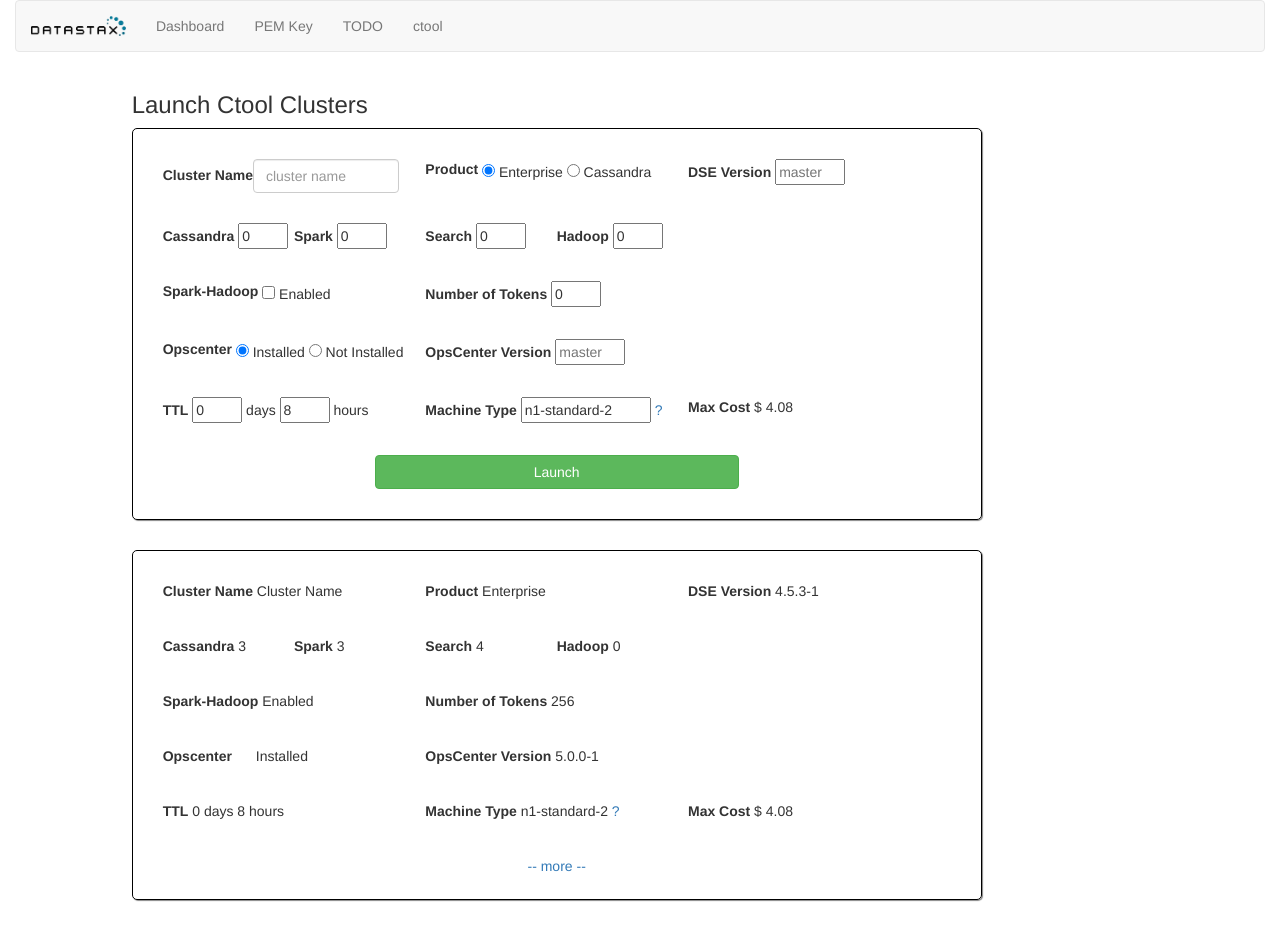
After one commit to datastax-demos/demo-portal, a Python web app: template flask/templates/ctool.jinja2 in a window 1280 px wide. The commit adds this page. Run offline with Jinja, Linux system fonts and the light colour scheme; the template is opened without the code that fills it, so the values that code supplies are empty; some libraries are stand-ins or nearby versions.

Commit message:
Added ctool layout

```diff
--- /dev/null
+++ b/flask/static/css/ctool.css
@@ -0,0 +1,84 @@
+ul {
+    list-style-type: none;
+    padding: 0;
+    margin: 0;
+}
+
+span.radio {
+    display: initial;
+}
+
+input:-webkit-autofill {
+    -webkit-box-shadow: 0 0 0 50px white inset;
+    -webkit-text-fill-color: #333;
+}
+
+input:-webkit-autofill:focus {
+    -webkit-box-shadow: 0 0 0 50px white inset;
+    -webkit-text-fill-color: #333;
+}
+
+.text-center {
+    text-align: center;
+}
+
+.form-col {
+    padding: 0;
+}
+
+.form-border {
+    border: black;
+    border-width: 1px;
+    border-style: solid;
+    border-radius: 5px;
+    box-shadow: 1px 1px 1px #888888;
+    padding: 30px;
+    width: 850px;
+    margin-bottom: 30px;
+    overflow: hidden;
+}
+
+.launched-clusters {
+    height: 350px;
+    min-height: 350px;
+}
+
+.form-row {
+    margin-left: 0;
+    margin-right: 0;
+    padding-bottom: 30px;
+}
+
+.form-well {
+    margin-left: 0;
+    margin-right: 0;
+    margin-bottom: 0;
+}
+
+.padded-label {
+    padding-left: 30px !important;
+}
+
+.number-input {
+    width: 50px;
+}
+
+.version-input {
+    width: 70px;
+}
+
+.machine-type-input {
+    width: 130px
+}
+
+#clustername {
+    max-width: 146px;
+}
+
+#clustername-col {
+    display: -webkit-inline-box;
+}
+
+#submit-button {
+    width: 100%;
+}
--- /dev/null
+++ b/flask/static/js/ctool.js
@@ -0,0 +1,16 @@
+$(document).ready(function () {
+    $('label').tooltip();
+    $('.reveal').click(function (e) {
+        var parent = $(this).parent().parent();
+        var currentHeight = parent[0].offsetHeight + 'px';
+        var minHeight = parent.css('min-height');
+        var openHeight = parent[0].scrollHeight + 'px';
+
+        if (minHeight == currentHeight) {
+            parent.animate({"height": openHeight}, {duration: "slow" });
+        } else {
+            parent.animate({"height": minHeight}, {duration: "slow" });
+        }
+        e.preventDefault();
+    });
+});
--- a/flask/templates/base.jinja2
+++ b/flask/templates/base.jinja2
@@ -33,6 +33,7 @@
                     <li><a href="/">Dashboard</a></li>
                     <li><a href="/pem">PEM Key</a></li>
                     <li><a href="/todo">TODO</a></li>
+                    <li><a href="/ctool">ctool</a></li>
                 </ul>
                 <ul class="nav navbar-nav navbar-right">
                     {% if session.email %}
--- /dev/null
+++ b/flask/templates/ctool.jinja2
@@ -0,0 +1,396 @@
+{% extends "base.jinja2" %}
+
+{% block head %}
+    <link href="{{ url_for('static',
+                   filename='bootstrapvalidator/dist/css/bootstrapValidator.min.css') }}"
+          rel="stylesheet">
+    <link href="{{ url_for('static', filename='css/ctool.css') }}"
+          rel="stylesheet">
+{% endblock %}
+
+{% block body %}
+    <div class="col-xs-offset-0 col-xs-12">
+    <h3 class="col-xs-offset-1">Launch Ctool Clusters</h3>
+
+    <datalist id="machine-type-list">
+        <option value="n1-standard-1">
+        <option value="n1-standard-2">
+        <option value="n1-standard-4">
+        <option value="n1-standard-8">
+        <option value="n1-standard-16">
+        <option value="n1-highmem-2">
+        <option value="n1-highmem-4">
+        <option value="n1-highmem-8">
+        <option value="n1-highmem-16">
+        <option value="n1-highcpu-2">
+        <option value="n1-highcpu-4">
+        <option value="n1-highcpu-8">
+        <option value="n1-highcpu-16">
+        <option value="f1-micro">
+        <option value="g1-small">
+    </datalist>
+    <datalist id="ten-count">
+        <option value=1>
+        <option value=2>
+        <option value=3>
+        <option value=4>
+        <option value=5>
+        <option value=6>
+        <option value=7>
+        <option value=8>
+        <option value=9>
+        <option value=10>
+    </datalist>
+    <datalist id="dse-version-list">
+        <option value="4.6-1">
+        <option value="4.5.3-1">
+        <option value="4.5.2-1">
+        <option value="4.5.1-1">
+        <option value="4.5.0-1">
+    </datalist>
+    <datalist id="num-of-tokens-list">
+        <option value=0>
+        <option value=256>
+    </datalist>
+    <datalist id="opscenter-version-list">
+        <option value="5.0.0-1">
+        <option value="4.5.0-1">
+    </datalist>
+
+    <div class="form-border col-xs-offset-1 col-xs-10">
+        <form class="form-inline" role="form" action="launchctool"
+              method="post" autocomplete="off"
+              id="launch-form">
+            <div class="row form-row">
+                <div class="col-xs-4 form-col" id="clustername-col">
+                    <label for="clustername">Cluster Name</label>
+                    <input id="clustername" name="clustername"
+                           placeholder="cluster name"
+                           type="text" class="form-control">
+                </div>
+                <div class="col-xs-4 form-col">
+                    <label>Product</label>
+            <span class="radio">
+                <label>
+                    <input type="radio" name="product-options"
+                           id="enterprise" value="enterprise"
+                           checked>
+                    Enterprise
+                </label>
+            </span>
+            <span class="radio">
+                <label>
+                    <input type="radio" name="product-options"
+                           id="cassandra" value="cassandra">
+                    Cassandra
+                </label>
+            </span>
+                </div>
+                <div class="col-xs-3 form-col">
+                    <label for="dse-version">DSE Version</label>
+                    <input id="dse-version" name="dse-version"
+                           placeholder="master"
+                           class="version-input"
+                           type="text" list="dse-version-list"/>
+                </div>
+            </div>
+
+            <div class="row form-row">
+                <div class="col-xs-2 form-col">
+                    <label for="cassandra-nodes">Cassandra</label>
+                    <input id="cassandra-nodes" name="cassandra-nodes"
+                           value=0
+                           class="number-input"
+                           type="tel" list="ten-count"/>
+                </div>
+                <div class="col-xs-2 form-col">
+                    <label for="spark-nodes">Spark</label>
+                    <input id="spark-nodes" name="spark-nodes"
+                           value=0
+                           class="number-input"
+                           type="tel" list="ten-count"/>
+                </div>
+                <div class="col-xs-2 form-col">
+                    <label for="search-nodes">Search</label>
+                    <input id="search-nodes" name="search-nodes"
+                           value=0
+                           class="number-input"
+                           type="tel" list="ten-count"/>
+                </div>
+                <div class="col-xs-2 form-col">
+                    <label for="hadoop-nodes">Hadoop</label>
+                    <input id="hadoop-nodes" name="hadoop-nodes"
+                           value=0
+                           class="number-input"
+                           type="tel" list="ten-count"/>
+                </div>
+            </div>
+
+            <div class="row form-row">
+                <div class="col-xs-4 form-col">
+                    <label data-toggle="tooltip" data-placement="bottom"
+                           title="Enable Hadoop on all Spark nodes">
+                        Spark-Hadoop
+                    </label>
+
+                    <div class="checkbox">
+                        <label>
+                            <input id="spark-and-hadoop" name="spark-and-hadoop"
+                                   type="checkbox" class="padded-input"/>
+                            Enabled
+                        </label>
+                    </div>
+                </div>
+                <div class="col-xs-5 form-col">
+                    <label for="num-of-tokens"
+                           data-toggle="tooltip" data-placement="bottom"
+                           title="0 disables vnodes">
+                        Number of Tokens
+                    </label>
+                    <input id="num-of-tokens" name="num-of-tokens"
+                           value=0
+                           class="number-input"
+                           type="text" list="num-of-tokens-list"/>
+                </div>
+            </div>
+
+            <div class="row form-row">
+                <div class="col-xs-4 form-col">
+                    <label>Opscenter</label>
+                        <span class="radio">
+                            <label>
+                                <input type="radio" name="opscenter-options"
+                                       id="opscenter-install"
+                                       value="opscenter-install"
+                                       checked>
+                                Installed
+                            </label>
+                        </span>
+                        <span class="radio">
+                            <label>
+                                <input type="radio" name="opscenter-options"
+                                       id="opscenter-noinstall"
+                                       value="opscenter-noinstall">
+                                Not Installed
+                            </label>
+                        </span>
+                </div>
+                <div class="col-xs-4 form-col">
+                        <span>
+                            <label for="opscenter-version">OpsCenter
+                                Version</label>
+                            <input id="opscenter-version"
+                                   name="opscenter-version"
+                                   placeholder="master"
+                                   class="version-input"
+                                   type="text" list="opscenter-version-list"/>
+                        </span>
+                </div>
+            </div>
+
+            <div class="row form-row">
+                <div class="col-xs-4 form-col">
+                    <label>TTL</label>
+                        <span>
+                            <label for="ttl-days" class="sr-only">TTL
+                                Days</label>
+                            <input id="ttl-days" name="ttl-days"
+                                   class="number-input"
+                                   value=0
+                                   type="tel" list="ten-count"/>
+                            days
+                        </span>
+                        <span>
+                            <label for="ttl-hours" class="sr-only">TTL
+                                Hours</label>
+                            <input id="ttl-hours" name="ttl-hours"
+                                   class="number-input"
+                                   value=8
+                                   type="tel" list="ten-count"/>
+                            hours
+                        </span>
+                </div>
+                <div class="col-xs-4 form-col">
+                    <label for="machine-type">
+                        Machine Type</label>
+                    <input id="machine-type" name="machine-type"
+                           class="machine-type-input"
+                           type="text" list="machine-type-list"
+                           value="n1-standard-2"/>
+                    <a href="https://cloud.google.com/compute/docs/machine-types"
+                       target="_blank">?</a>
+                </div>
+                <div class="col-xs-2 form-col">
+                    <label>Max Cost</label>
+                    $ 4.08
+                </div>
+            </div>
+
+            <div class="col-xs-offset-3 col-xs-6">
+                <button type="submit" class="btn btn-default btn-success"
+                        id="submit-button">
+                    Launch
+                </button>
+            </div>
+        </form>
+    </div>
+
+    <div class="launched-spacer"></div>
+
+    <div class="form-border launched-clusters col-xs-offset-1 col-xs-10">
+        <div class="row form-row">
+            <div class="col-xs-4 form-col" id="clustername-col">
+                <label for="clustername">Cluster Name</label>
+                Cluster Name
+            </div>
+            <div class="col-xs-4 form-col">
+                <label>Product</label>
+                Enterprise
+            </div>
+            <div class="col-xs-3 form-col">
+                <label for="dse-version">DSE Version</label>
+                4.5.3-1
+            </div>
+        </div>
+
+        <div class="row form-row">
+            <div class="col-xs-2 form-col">
+                <label for="cassandra-nodes">Cassandra</label>
+                3
+            </div>
+            <div class="col-xs-2 form-col">
+                <label for="spark-nodes">Spark</label>
+                3
+            </div>
+            <div class="col-xs-2 form-col">
+                <label for="search-nodes">Search</label>
+                4
+            </div>
+            <div class="col-xs-2 form-col">
+                <label for="hadoop-nodes">Hadoop</label>
+                0
+            </div>
+        </div>
+
+        <div class="row form-row">
+            <div class="col-xs-4 form-col">
+                <label data-toggle="tooltip" data-placement="bottom"
+                       title="Enable Hadoop on all Spark nodes">
+                    Spark-Hadoop
+                </label>
+
+                Enabled
+            </div>
+            <div class="col-xs-5 form-col">
+                <label for="num-of-tokens"
+                       data-toggle="tooltip" data-placement="bottom"
+                       title="0 disables vnodes">
+                    Number of Tokens
+                </label>
+                256
+            </div>
+        </div>
+
+        <div class="row form-row">
+            <div class="col-xs-4 form-col">
+                <label>Opscenter</label>
+                    <span class="radio">
+                        <label>
+                            Installed
+                        </label>
+                    </span>
+            </div>
+            <div class="col-xs-4 form-col">
+                    <span>
+                        <label for="opscenter-version">
+                            OpsCenter Version</label>
+                        5.0.0-1
+                    </span>
+            </div>
+        </div>
+
+        <div class="row form-row">
+            <div class="col-xs-4 form-col">
+                <label>TTL</label>
+                    <span>
+                        <label for="ttl-days" class="sr-only">TTL Days</label>
+                        0 days
+                    </span>
+                    <span>
+                        <label for="ttl-hours" class="sr-only">TTL Hours</label>
+                        8 hours
+                    </span>
+            </div>
+            <div class="col-xs-4 form-col">
+                <label for="machine-type">
+                    Machine Type</label>
+                n1-standard-2
+                <a href="https://cloud.google.com/compute/docs/machine-types"
+                   target="_blank">?</a>
+            </div>
+            <div class="col-xs-2 form-col">
+                <label>Max Cost</label>
+                $ 4.08
+            </div>
+        </div>
+
+        <div class="row form-row text-center">
+            <a class="reveal" href="#">-- more --</a>
+        </div>
+
+        <div class="row form-row">
+            <div class="col-xs-2 form-col">
+                <label>Public IP Addresses</label>
+            </div>
+            <div class="col-xs-2 form-col">
+                <ul>
+                    <li>54.123.45.678</li>
+                    <li>54.123.45.678</li>
+                    <li>54.123.45.678</li>
+                </ul>
+            </div>
+            <div class="col-xs-2 form-col">
+                <label>Private IP Addresses</label>
+            </div>
+            <div class="col-xs-2 form-col">
+                <ul>
+                    <li>172.123.45.678</li>
+                    <li>172.123.45.678</li>
+                    <li>172.123.45.678</li>
+                </ul>
+            </div>
+            <div class="col-xs-1 form-col">
+                <a href="">Pem File</a>
+            </div>
+        </div>
+
+        <div class="row form-well well">
+            <div class="col-xs-12 form-col">
+                downloadpem e9c821fd5db6212a7f37ee3b9da36b7f
+            </div>
+            <div class="col-xs-12 form-col">
+                <ul>
+                    <li>ssh -i ~/.ssh/datastax-demos/e9c821f.pem -o
+                        StrictHostKeyChecking=no ubuntu@54.123.45.678
+                    </li>
+                    <li>ssh -i ~/.ssh/datastax-demos/e9c821f.pem -o
+                        StrictHostKeyChecking=no ubuntu@54.123.45.678
+                    </li>
+                    <li>ssh -i ~/.ssh/datastax-demos/e9c821f.pem -o
+                        StrictHostKeyChecking=no ubuntu@54.123.45.678
+                    </li>
+                </ul>
+            </div>
+        </div>
+
+    </div>
+    </div>
+{% endblock %}
+
+{% block tail %}
+    <script src="{{ url_for('static',
+                    filename='bootstrapvalidator/dist/js/bootstrapValidator.min.js') }}"></script>
+    <script src="{{ url_for('static', filename='bootstrap/js/tooltip.js') }}"></script>
+    <script src="{{ url_for('static', filename='bootstrap-confirmation/bootstrap-confirmation.js') }}"></script>
+    <script src="{{ url_for('static', filename='js/ctool.js') }}"></script>
+{% endblock %}
```
Also changed, not shown: flask/web-gui.py (+8 -0 lines).
